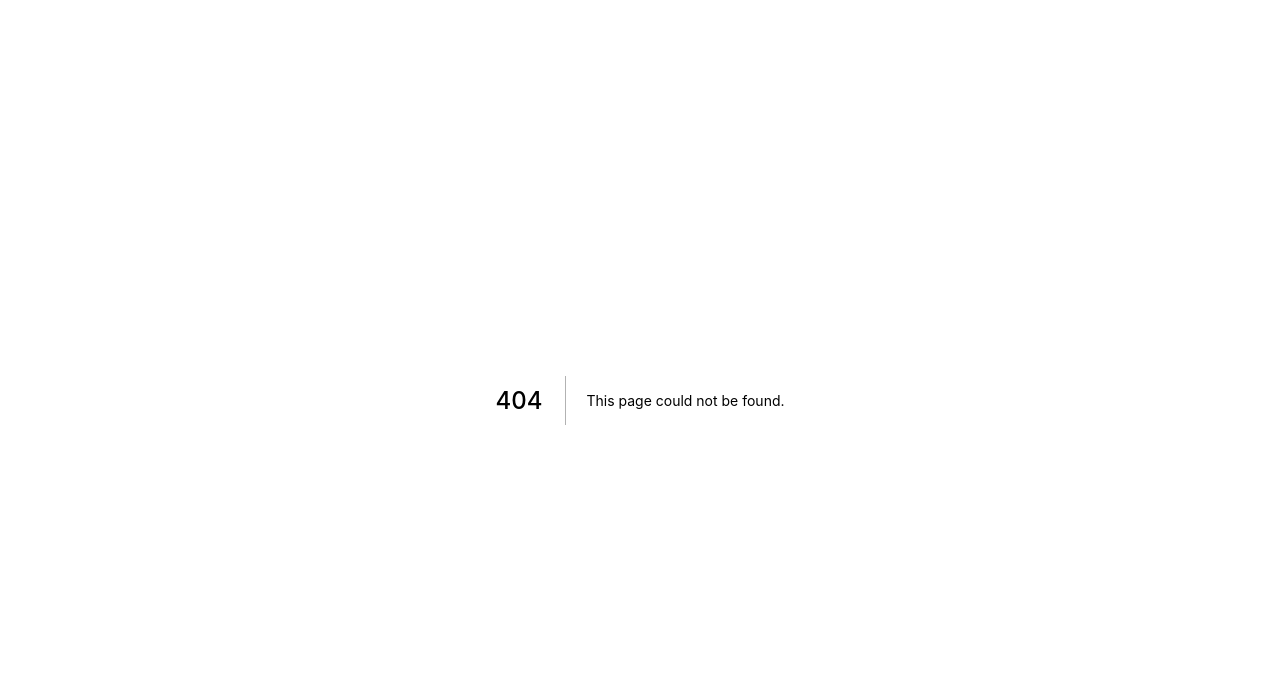
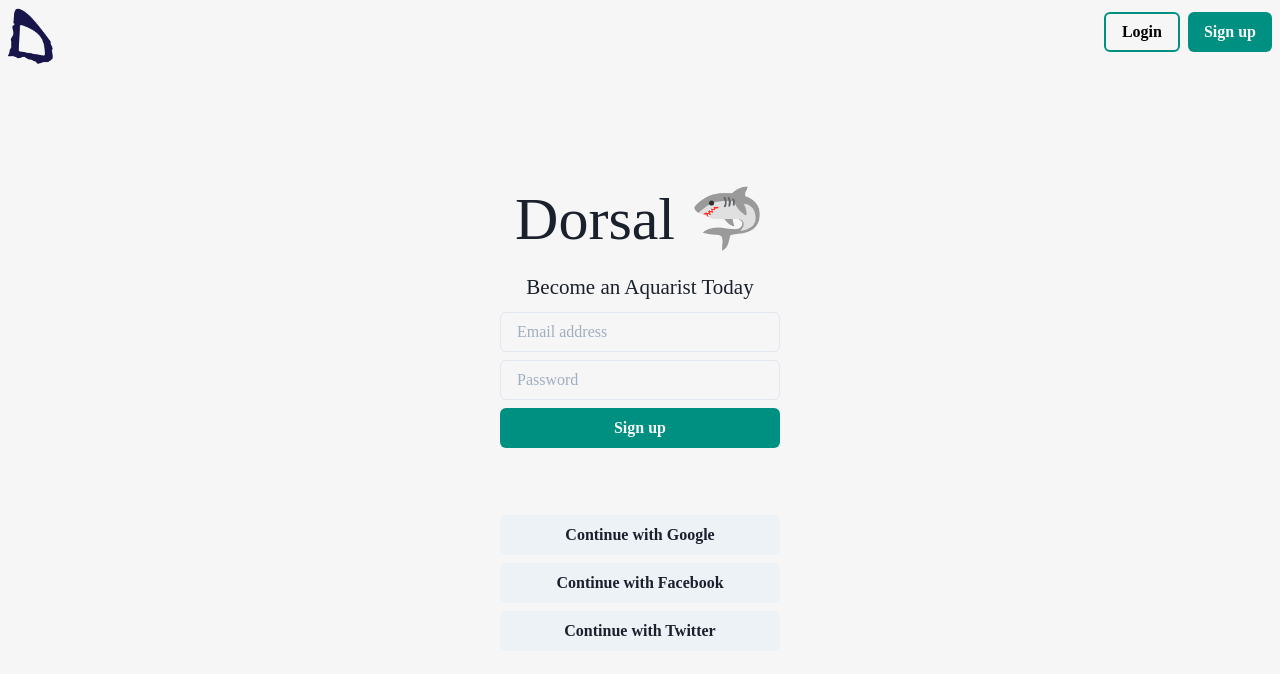
Before and after one commit to DarrylBrooks97/Dorsal-old, a Next.js app: page /signup in a window 1280 px wide. Before the commit this address had no page. Shown: the top 674 px of the page. Built offline with nearby package versions, Linux system fonts and the light colour scheme.

Commit message:
feat: created signup page

```diff
--- a/components/Header.tsx
+++ b/components/Header.tsx
@@ -13,10 +13,12 @@ import {
 	ModalCloseButton,
 	ModalOverlay,
 } from '@chakra-ui/react';
+import { useRouter } from 'next/router';
 import { useState, useEffect } from 'react';
 import { MdMenu, MdClose } from 'react-icons/md';
 
 export default function Header() {
+	const router = useRouter();
 	const [isMobile, setIsMobile] = useState(false);
 	const [isClicked, setIsClicked] = useState(false);
 	const { isOpen, onOpen, onClose } = useDisclosure();
@@ -36,7 +38,7 @@ export default function Header() {
 	}, []);
 
 	return (
-		<Box w="100%" h="auto" borderBottom="1px black">
+		<Box w="100%" h="auto" borderBottom="1px black" bg="brand.offwhite">
 			<HStack direction={{ base: 'column', md: 'row' }}>
 				<Image
 					src="logo.png"
@@ -114,6 +116,11 @@ export default function Header() {
 								mb="5"
 								color="brand.offwhite"
 								_hover={{ color: 'brand.yellow' }}
+								onClick={() => {
+									router.push('/signup', '', {
+										shallow: true,
+									});
+								}}
 							>
 								Sign up
 							</Button>
@@ -124,6 +131,11 @@ export default function Header() {
 								borderColor="brand.green"
 								mb="5"
 								_hover={{ color: 'brand.green' }}
+								onClick={() => {
+									router.push('/signup', '', {
+										shallow: true,
+									});
+								}}
 							>
 								Login
 							</Button>
--- a/constants.ts
+++ b/constants.ts
@@ -5,3 +5,9 @@ export const canonicalUrl: string =
 		: process.env.NEXT_PUBLIC_TARGET_ENV === 'staging'
 		? 'https://staging-dorsal.vercel.app/'
 		: 'http://localhost:3000/';
+export const baseURL: string =
+	process.env.NEXT_PUBLIC_TARGET_ENV === 'prod'
+		? 'https://dorsal.vercel.app/'
+		: process.env.NEXT_PUBLIC_TARGET_ENV === 'staging'
+		? 'https://staging-dorsal.vercel.app/'
+		: 'http://localhost:3000/';
--- a/pages/_app.tsx
+++ b/pages/_app.tsx
@@ -4,6 +4,7 @@ import '../styles/globals.css';
 import { theme } from '../theme';
 import { DefaultSeo } from 'next-seo';
 import { canonicalUrl } from '../constants';
+import Header from '@/components/Header';
 
 function MyApp({ Component, pageProps }: AppProps) {
 	return (
@@ -39,6 +40,7 @@ function MyApp({ Component, pageProps }: AppProps) {
 					cardType: 'summary_large_image',
 				}}
 			/>
+			<Header />
 			<Component {...pageProps} />
 		</ChakraProvider>
 	);
--- /dev/null
+++ b/pages/signup.tsx
@@ -0,0 +1,40 @@
+import { ReactJSXElement } from '@emotion/react/types/jsx-namespace';
+import { Box, VStack, Flex, Input, Button, Text } from '@chakra-ui/react';
+
+export default function SignUp(): ReactJSXElement {
+	return (
+		<Box
+			/*bg="red"*/
+			h="100vh"
+			display="flex"
+			alignItems="center"
+			justifyContent="center"
+			bg="brand.offwhite"
+		>
+			<Flex w="300px" h="600px" /*bg="blue"*/ p="10px">
+				<VStack /*bg="green"*/ w="100%">
+					<Text fontSize="6xl">Dorsal 🦈</Text>
+					<Text fontSize="1.3125rem">Become an Aquarist Today</Text>
+					<VStack w="100%">
+						<Input placeholder="Email address" w="100%" />
+						<Input placeholder="Password" w="100%" />
+						<Button
+							bg="brand.green"
+							color="brand.offwhite"
+							_hover={{ color: 'brand.yellow' }}
+							w="100%"
+						>
+							Sign up
+						</Button>
+					</VStack>
+					<hr />
+					<VStack w="100%" p="50px 0px">
+						<Button w="100%">Continue with Google</Button>
+						<Button w="100%">Continue with Facebook</Button>
+						<Button w="100%">Continue with Twitter</Button>
+					</VStack>
+				</VStack>
+			</Flex>
+		</Box>
+	);
+}
--- a/tsconfig.json
+++ b/tsconfig.json
@@ -5,7 +5,8 @@
 			"@/components/*": ["components/*"],
 			"@/utils/*": ["utils/*"],
 			"@/clients/*": ["clients/*"],
-			"types": ["types"]
+			"@/types": ["types"],
+			"@/constants": ["constants"]
 		},
 		"target": "es5",
 		"lib": ["dom", "dom.iterable", "esnext"],
```
Also changed, not shown: components/rotating-text.tsx (+9 -6 lines), pages/index.tsx (+5 -3 lines), public/facebook_logo.png (added).
